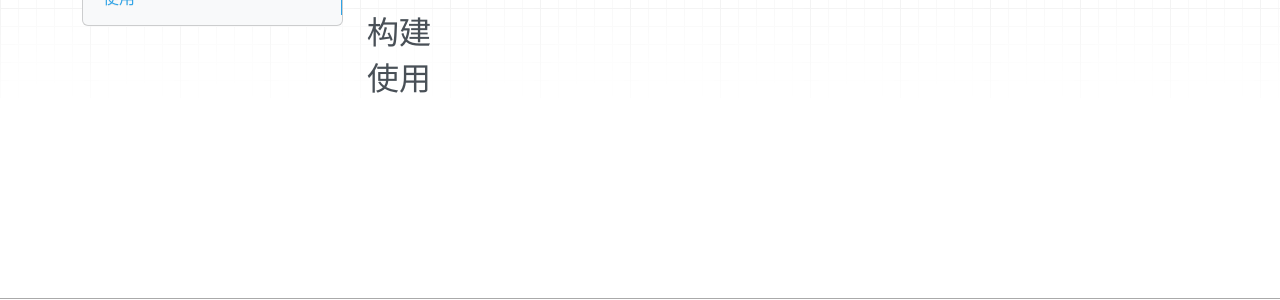
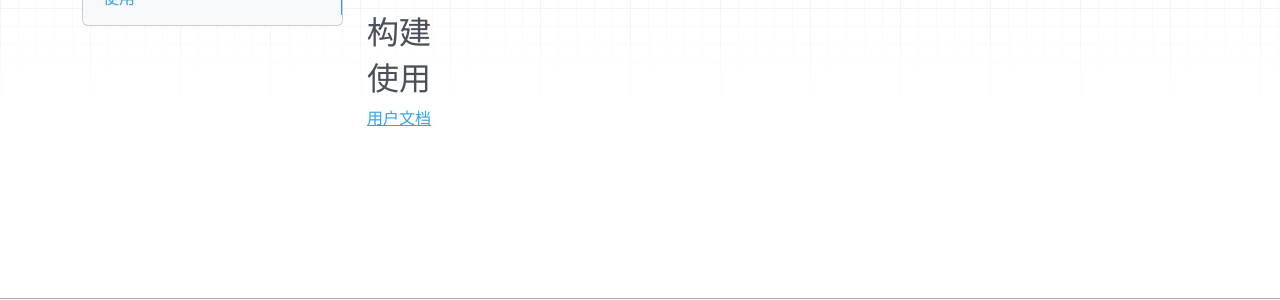
Before and after one commit to bluebore/ether, an MkDocs documentation site: the page built from docs/README.md, in a window 1280 px wide. Shown: the part 208-508 px from the top of the page. Built offline with MkDocs 1.6.1, drawn with Linux system fonts in a browser that asks for light colours; nearby versions of some CDN libraries; old or Windows-style settings are respelled for this version of MkDocs.

Commit message:
Update README.md

```diff
--- a/docs/README.md
+++ b/docs/README.md
@@ -7,3 +7,5 @@ ether是一个基于 Google Protobuf 的RPC框架.
 ## 构建
 
 ## 使用
+
+[用户文档](user_guide.md)
```
